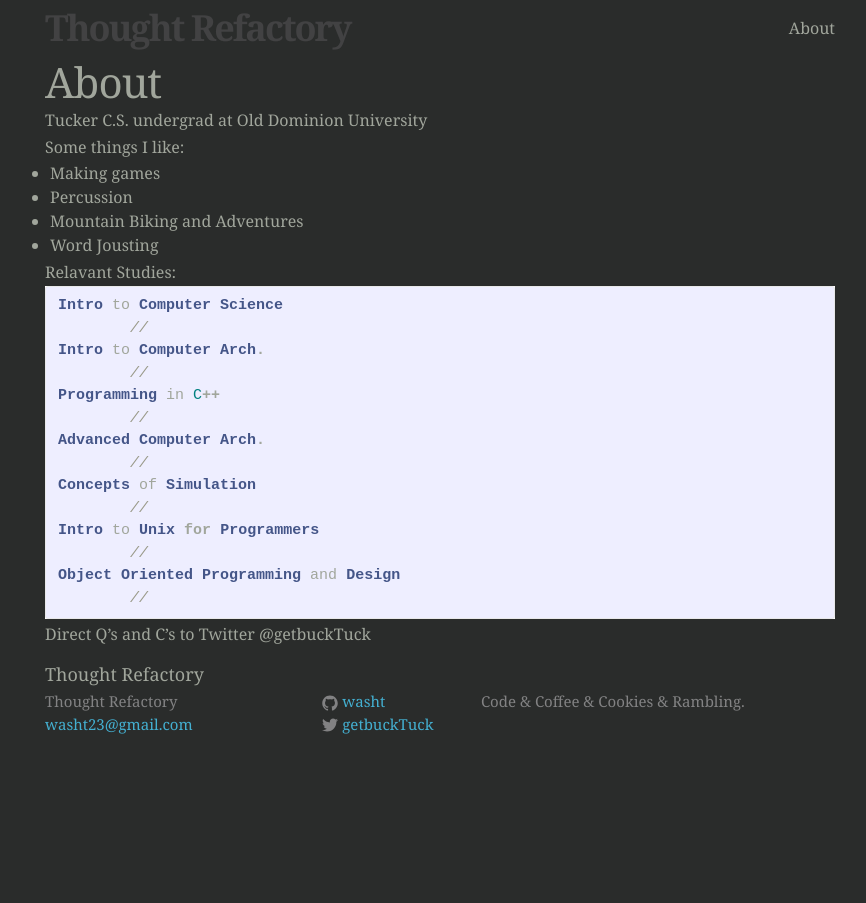
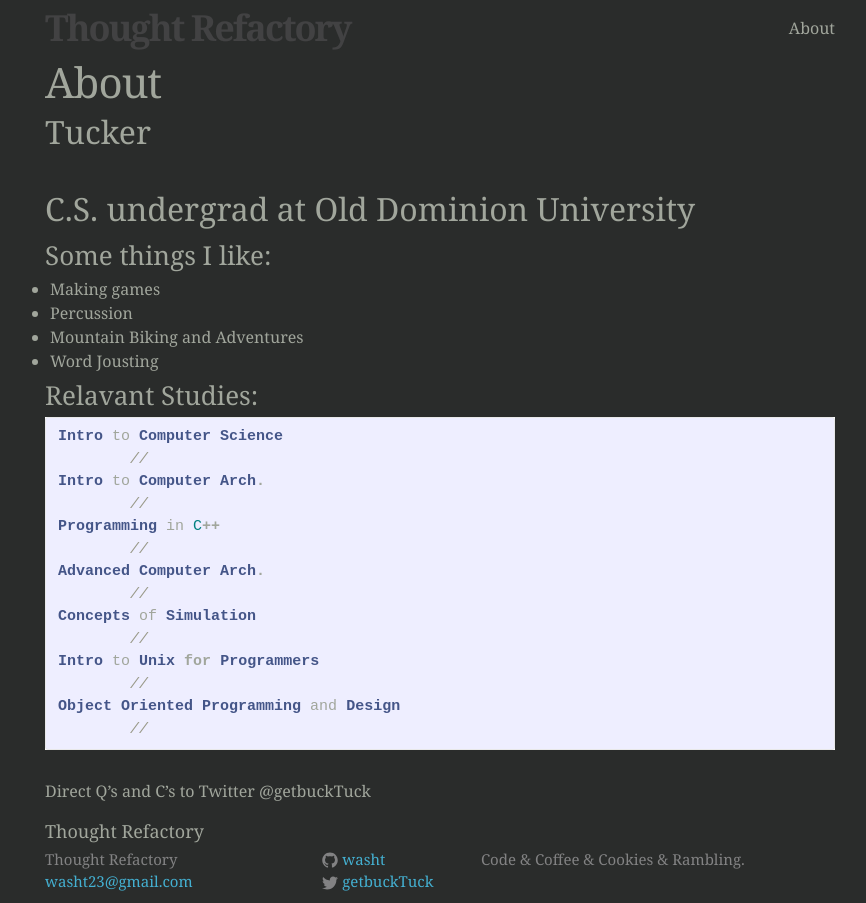
Before and after one commit to washt/washt.github.io, a Jekyll site: the page built from about.md, in a window 1280 px wide. Shown: the whole page, without its empty margins (200-1066 px from the left). Built offline with Jekyll 4.4.1, drawn with Linux system fonts in a browser that asks for light colours.

Commit message:
about update

```diff
--- a/about.md
+++ b/about.md
@@ -3,17 +3,17 @@ layout: page
 title: About
 permalink: /about/
 ---
-Tucker
-C.S. undergrad at Old Dominion University
+<h2>Tucker</h2><br />
+<h2>C.S. undergrad at Old Dominion University</h2>
 
-Some things I like:
+<h3>Some things I like:</h3>
 
 * Making games
 * Percussion
 * Mountain Biking and Adventures
 * Word Jousting
 
-Relavant Studies:
+<h3>Relavant Studies:</h3>
 
 {% highlight Java %}
 
@@ -32,7 +32,7 @@ Intro to Unix for Programmers
 Object Oriented Programming and Design
 	//
 
-{% endhighlight%}
+{% endhighlight%} <br />
 
 
 
```
